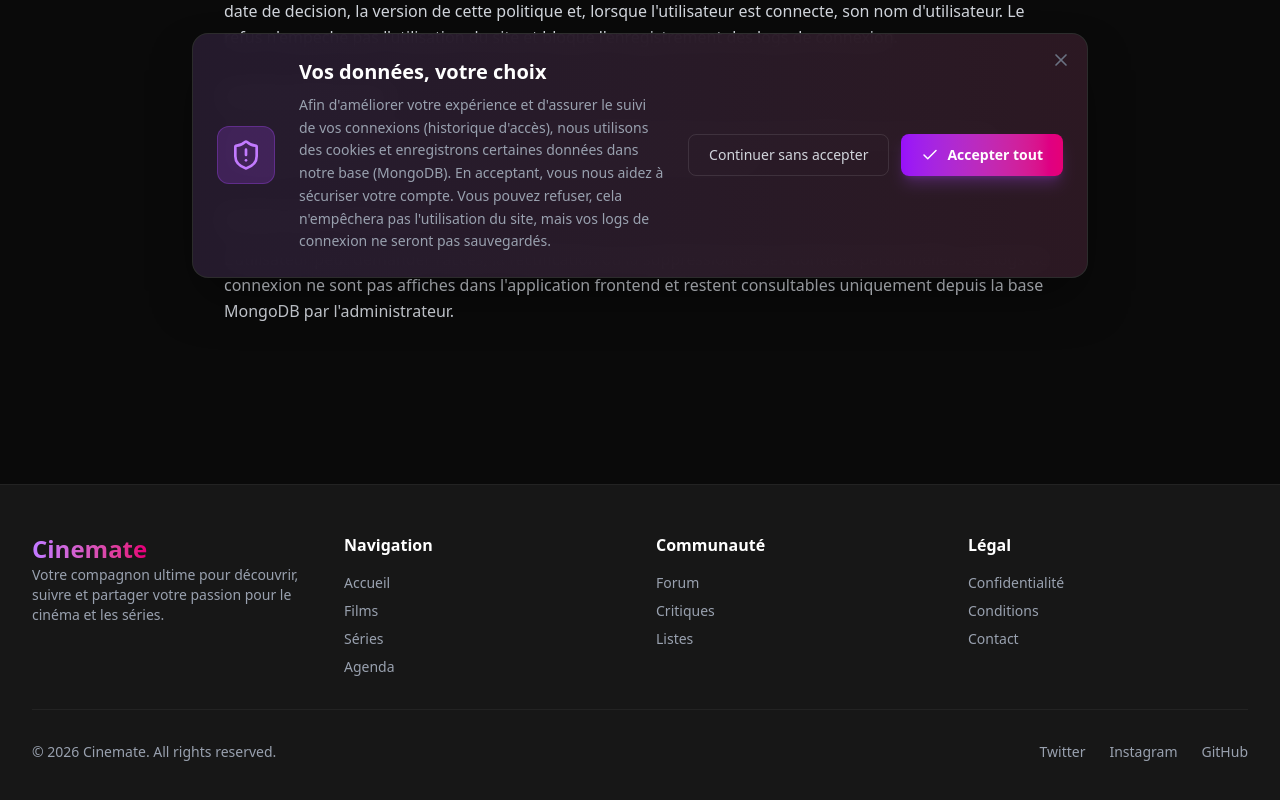
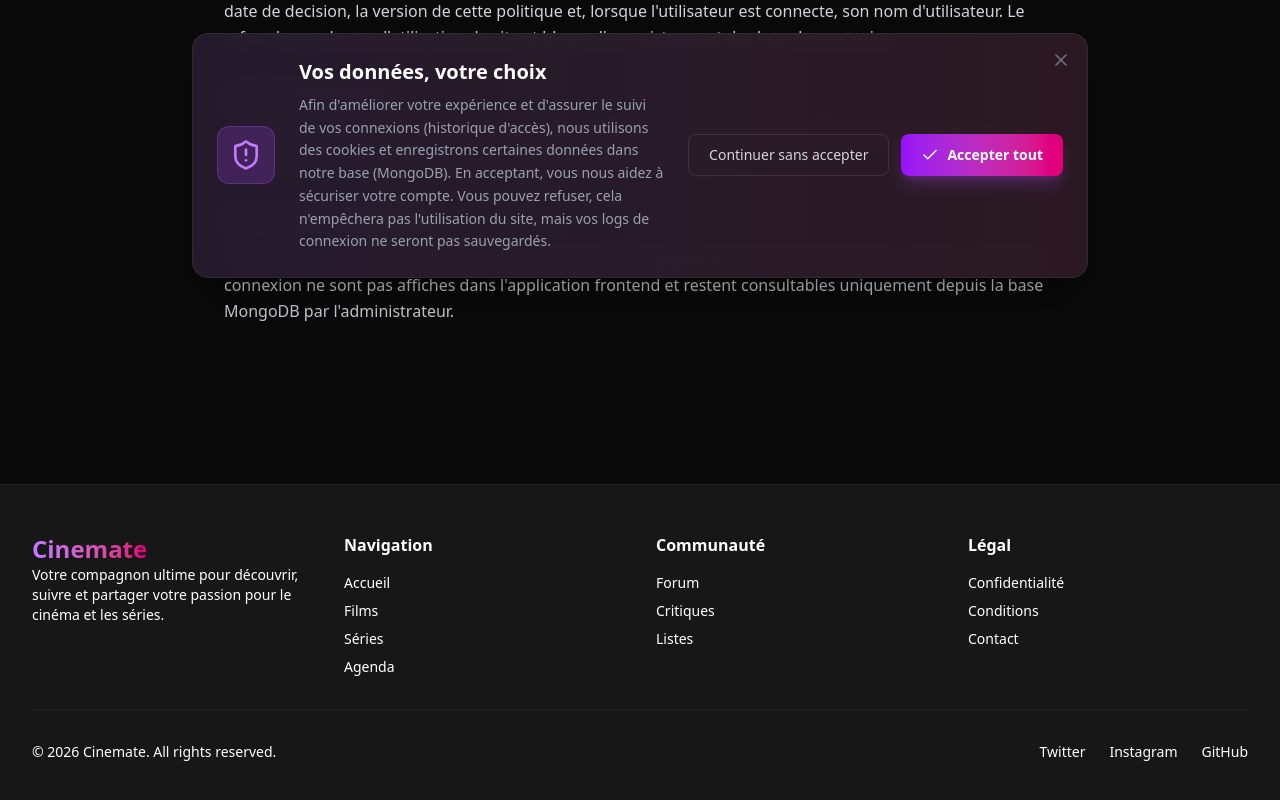
Before and after one commit to Kagitheepan/cinemate-project, a React (Vite) app in the folder frontend/: page /privacy in a window 1280 px wide. Shown: the part 498-1298 px from the top of the page. Built offline with nearby package versions, Linux system fonts and the light colour scheme; no server answers.

Commit message:
style: passage des textes gris du footer en blanc pur

```diff
--- a/frontend/src/components/Footer.tsx
+++ b/frontend/src/components/Footer.tsx
@@ -9,14 +9,14 @@ const Footer = () => {
                         <span className="text-2xl font-bold bg-gradient-to-r from-purple-400 to-pink-600 bg-clip-text text-transparent">
                             Cinemate
                         </span>
-                        <p className="text-gray-400 text-sm">
+                        <p className="text-white text-sm">
                             Votre compagnon ultime pour découvrir, suivre et partager votre passion pour le cinéma et les séries.
                         </p>
                     </div>
 
                     <div>
                         <h4 className="font-semibold text-white mb-4">Navigation</h4>
-                        <ul className="space-y-2 text-sm text-gray-400">
+                        <ul className="space-y-2 text-sm text-white">
                             <li><a href="#" className="hover:text-purple-400 transition-colors">Accueil</a></li>
                             <li><a href="#" className="hover:text-purple-400 transition-colors">Films</a></li>
                             <li><a href="#" className="hover:text-purple-400 transition-colors">Séries</a></li>
@@ -26,7 +26,7 @@ const Footer = () => {
 
                     <div>
                         <h4 className="font-semibold text-white mb-4">Communauté</h4>
-                        <ul className="space-y-2 text-sm text-gray-400">
+                        <ul className="space-y-2 text-sm text-white">
                             <li><a href="#" className="hover:text-purple-400 transition-colors">Forum</a></li>
                             <li><a href="#" className="hover:text-purple-400 transition-colors">Critiques</a></li>
                             <li><a href="#" className="hover:text-purple-400 transition-colors">Listes</a></li>
@@ -35,7 +35,7 @@ const Footer = () => {
 
                     <div>
                         <h4 className="font-semibold text-white mb-4">Légal</h4>
-                        <ul className="space-y-2 text-sm text-gray-400">
+                        <ul className="space-y-2 text-sm text-white">
                             <li><Link to="/privacy" className="hover:text-purple-400 transition-colors">Confidentialité</Link></li>
                             <li><a href="#" className="hover:text-purple-400 transition-colors">Conditions</a></li>
                             <li><a href="#" className="hover:text-purple-400 transition-colors">Contact</a></li>
@@ -43,7 +43,7 @@ const Footer = () => {
                     </div>
                 </div>
 
-                <div className="border-t border-white/5 pt-8 flex flex-col md:flex-row justify-between items-center text-sm text-gray-400">
+                <div className="border-t border-white/5 pt-8 flex flex-col md:flex-row justify-between items-center text-sm text-white">
                     <p>&copy; {new Date().getFullYear()} Cinemate. All rights reserved.</p>
                     <div className="flex space-x-6 mt-4 md:mt-0">
                         {/* Placeholder for social icons */}
```
